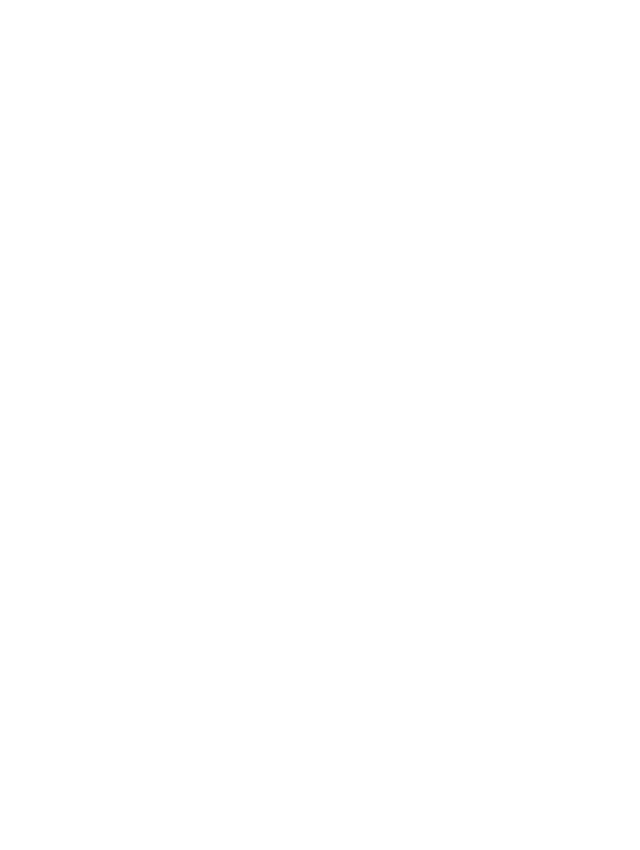
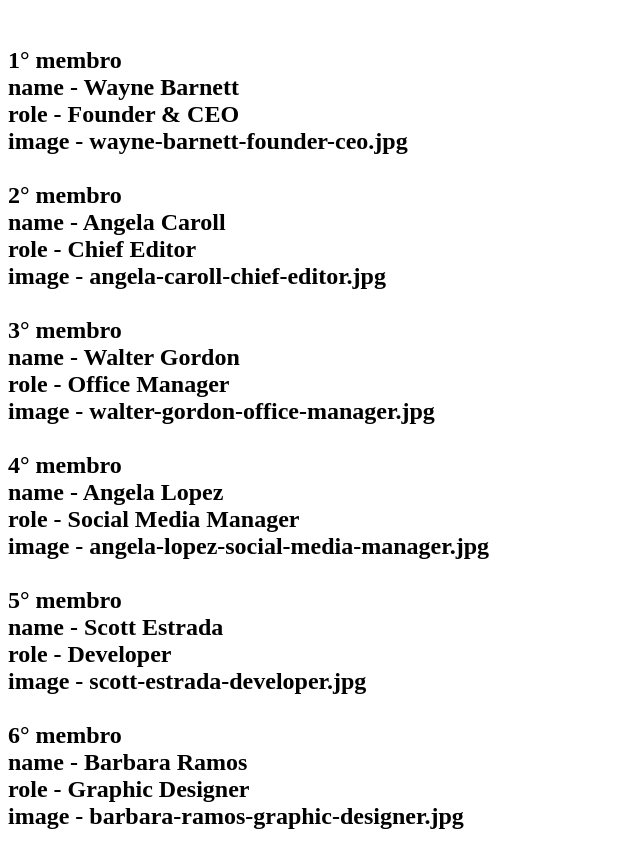
Before and after one commit to DavideIsaia/js-our-team, a plain HTML site: page milestone 2/index.html in a window 1280 px wide. Shown: the whole page, without its empty margins (0-640 px from the left). Before the commit the page ends 800 px from the top, so only its background shows below. Drawn offline with Linux system fonts and the light colour scheme.

Commit message:
milestone 2 raggiunta

```diff
--- a/milestone 2/index.html
+++ b/milestone 2/index.html
@@ -7,6 +7,7 @@
     <title>Our Team</title>
 </head>
 <body>
+    <h2 id="description"></h2>
 
     <!-- scripts -->
     <script src="js/script.js" type="text/javascript"></script>
--- a/milestone 2/js/script.js
+++ b/milestone 2/js/script.js
@@ -43,3 +43,17 @@ const team = [
       image: 'barbara-ramos-graphic-designer.jpg',
     },
 ];
+
+// ciclo for per scorrere l'array
+for (let i = 0; i < team.length; i++) {
+  const person = team[i];
+  console.log(`${i+1}° membro`);
+  const description = document.getElementById ("description");
+  description.innerHTML += (`<br>${i+1}° membro <br>`);
+
+  // ciclo for in per scorrere l'oggetto
+  for (let key in person) {
+      console.log(key,"-", person[key]);
+      description.innerHTML += (`${key} - ${person[key]} <br>`);
+  }
+}
```
